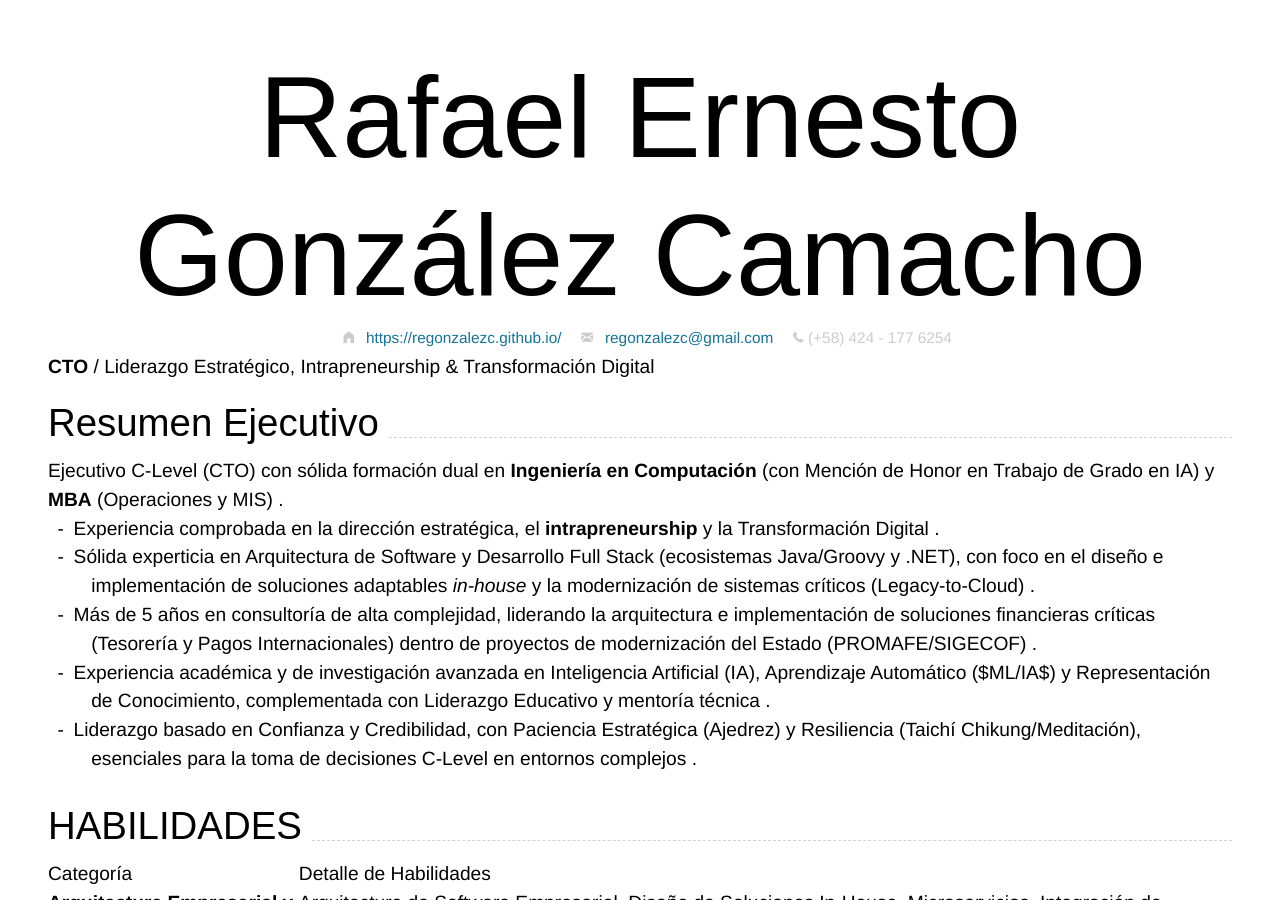
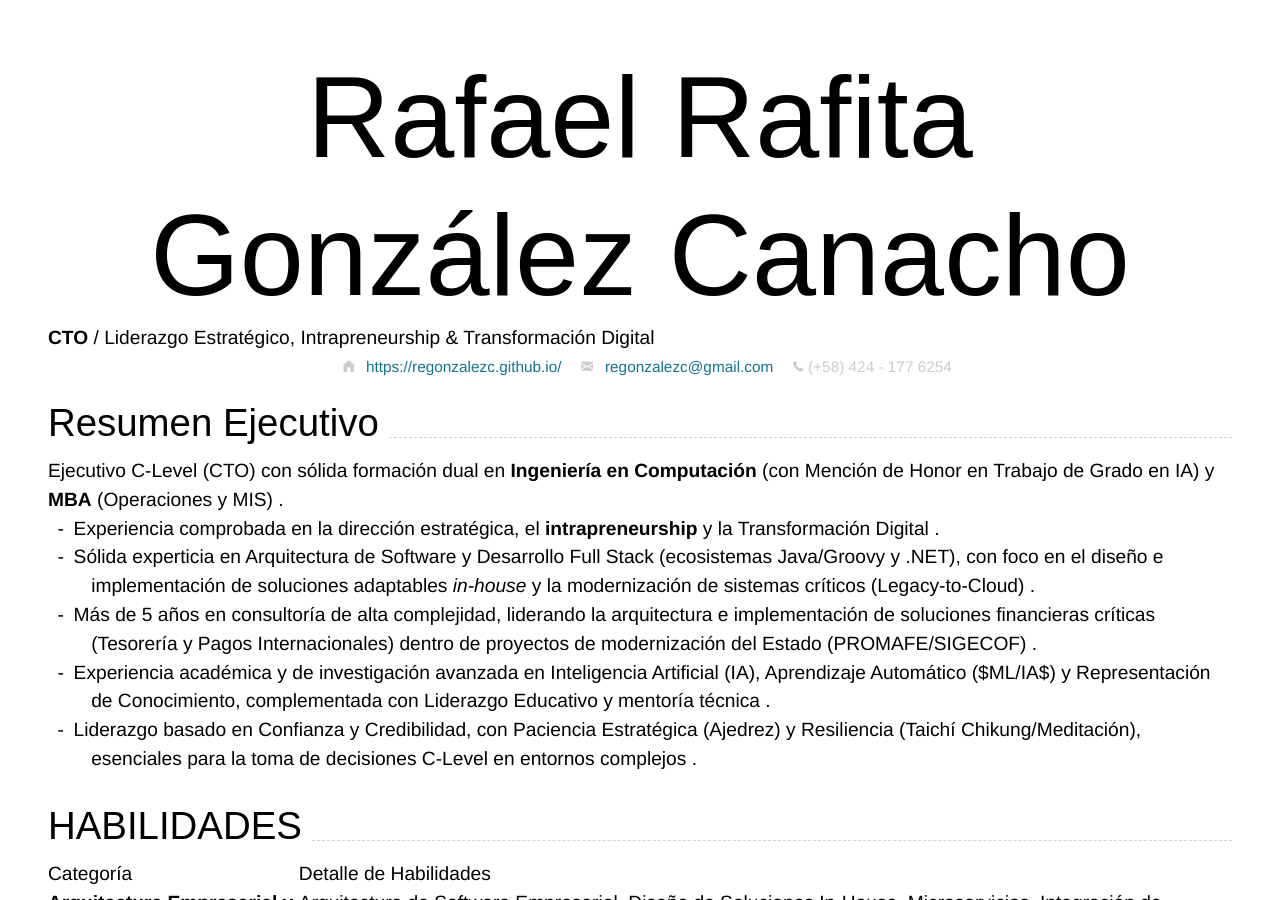
Before and after one commit to regonzalezc/regonzalezc.github.io, a Jekyll site: the page built from index.md, in a window 1280 px wide and 900 px high. Built offline with Jekyll 4.4.1, drawn with Linux system fonts in a browser that asks for light colours; nearby versions of some CDN libraries.

Commit message:
Update index.md

```diff
--- a/index.md
+++ b/index.md
@@ -10,7 +10,9 @@ homepage:
 phone: (+58) 424 - 177 6254
 ---
 
-# Rafael **Ernesto** González Camacho
+# Rafael **Rafita** González Canacho
+
+**CTO** / Liderazgo Estratégico, Intrapreneurship & Transformación Digital
 
 <!--
 include contact information from the front matter
```
Also changed, not shown: other parts of index.md (+0 -2 lines).
